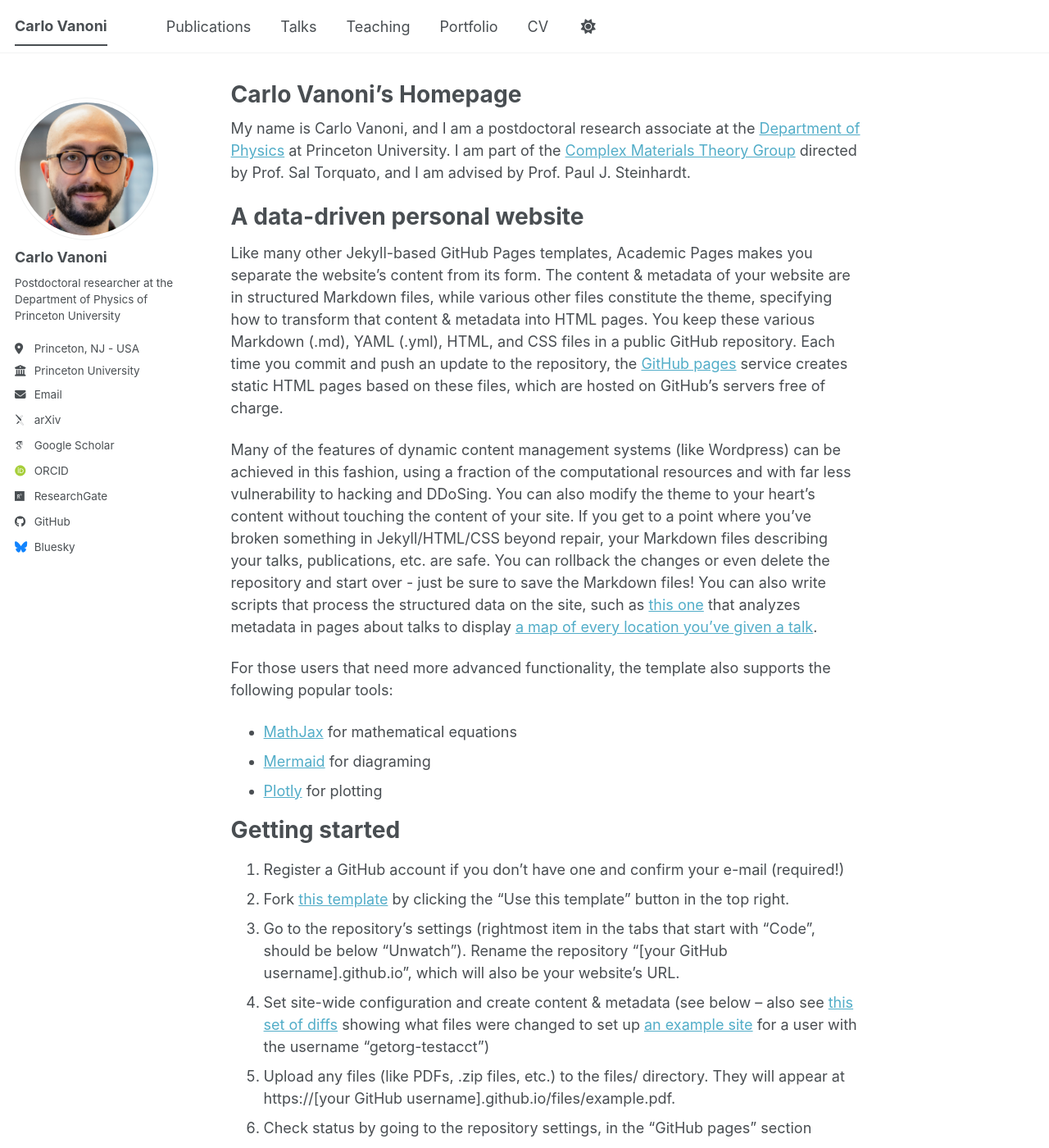
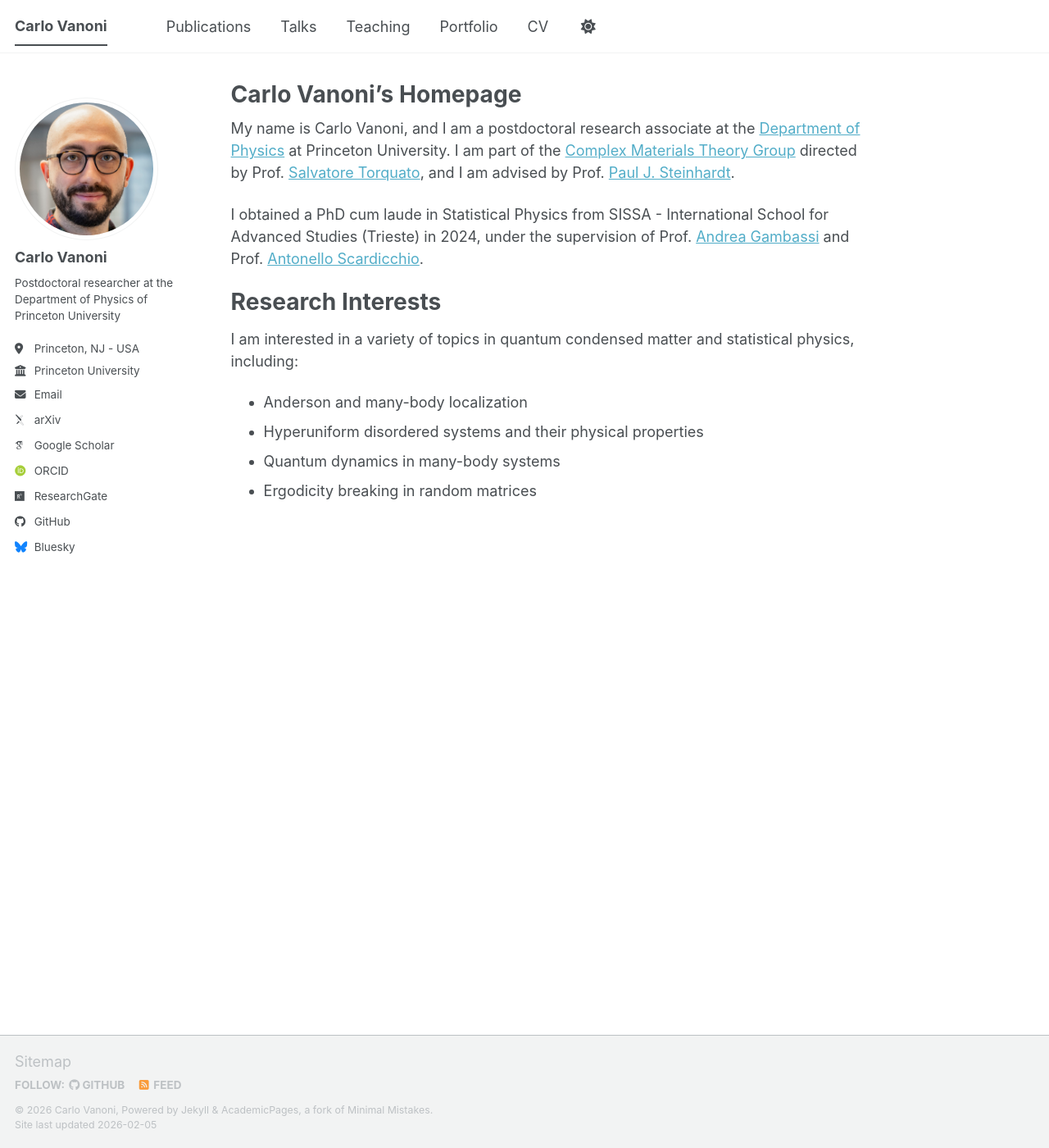
Before and after one commit to CarloVanoni/carlovanoni.github.io, a Jekyll site: the page built from _pages/about.md, in a window 1280 px wide and 1400 px high. Shown: the whole window at 82% size. Built offline with Jekyll 4.4.1, drawn with Linux system fonts in a browser that asks for light colours; some web fonts are replaced; a script bundle is joined from its source files by our own code; library files that are not in the unit come from our copies; some of the changed text lies outside the part shown.

Commit message:
Update about.md

```diff
--- a/_pages/about.md
+++ b/_pages/about.md
@@ -6,50 +6,14 @@ redirect_from:
   - /about/
   - /about.html
 ---
-My name is Carlo Vanoni, and I am a postdoctoral research associate at the [Department of Physics](https://phy.princeton.edu) at Princeton University. I am part of the [Complex Materials Theory Group](https://torquato.princeton.edu) directed by Prof. Sal Torquato, and I am advised by Prof. Paul J. Steinhardt.
+My name is Carlo Vanoni, and I am a postdoctoral research associate at the [Department of Physics](https://phy.princeton.edu) at Princeton University. I am part of the [Complex Materials Theory Group](https://torquato.princeton.edu) directed by Prof. [Salvatore Torquato](https://en.wikipedia.org/wiki/Salvatore_Torquato), and I am advised by Prof. [Paul J. Steinhardt](https://en.wikipedia.org/wiki/Paul_Steinhardt).
 
+I obtained a PhD cum laude in Statistical Physics from SISSA - International School for Advanced Studies (Trieste) in 2024, under the supervision of Prof. [Andrea Gambassi](https://www.statphys.sissa.it/wordpress/?page_id=1714) and Prof. [Antonello Scardicchio](https://www.ictp.it/member/antonello-scardicchio#biography).
 
-
-A data-driven personal website
+Research Interests
 ======
-Like many other Jekyll-based GitHub Pages templates, Academic Pages makes you separate the website's content from its form. The content & metadata of your website are in structured Markdown files, while various other files constitute the theme, specifying how to transform that content & metadata into HTML pages. You keep these various Markdown (.md), YAML (.yml), HTML, and CSS files in a public GitHub repository. Each time you commit and push an update to the repository, the [GitHub pages](https://pages.github.com/) service creates static HTML pages based on these files, which are hosted on GitHub's servers free of charge.
-
-Many of the features of dynamic content management systems (like Wordpress) can be achieved in this fashion, using a fraction of the computational resources and with far less vulnerability to hacking and DDoSing. You can also modify the theme to your heart's content without touching the content of your site. If you get to a point where you've broken something in Jekyll/HTML/CSS beyond repair, your Markdown files describing your talks, publications, etc. are safe. You can rollback the changes or even delete the repository and start over - just be sure to save the Markdown files! You can also write scripts that process the structured data on the site, such as [this one](https://github.com/academicpages/academicpages.github.io/blob/master/talkmap.ipynb) that analyzes metadata in pages about talks to display [a map of every location you've given a talk](https://academicpages.github.io/talkmap.html).
-
-For those users that need more advanced functionality, the template also supports the following popular tools:
-- [MathJax](https://www.mathjax.org/) for mathematical equations
-- [Mermaid](https://mermaid.js.org/) for diagraming
-- [Plotly](https://plotly.com/javascript/) for plotting
-
-Getting started
-======
-1. Register a GitHub account if you don't have one and confirm your e-mail (required!)
-1. Fork [this template](https://github.com/academicpages/academicpages.github.io) by clicking the "Use this template" button in the top right.
-1. Go to the repository's settings (rightmost item in the tabs that start with "Code", should be below "Unwatch"). Rename the repository "[your GitHub username].github.io", which will also be your website's URL.
-1. Set site-wide configuration and create content & metadata (see below -- also see [this set of diffs](https://archive.is/3TPas) showing what files were changed to set up [an example site](https://getorg-testacct.github.io) for a user with the username "getorg-testacct")
-1. Upload any files (like PDFs, .zip files, etc.) to the files/ directory. They will appear at https://[your GitHub username].github.io/files/example.pdf.
-1. Check status by going to the repository settings, in the "GitHub pages" section
-
-Site-wide configuration
-------
-The main configuration file for the site is in the base directory in [_config.yml](https://github.com/academicpages/academicpages.github.io/blob/master/_config.yml), which defines the content in the sidebars and other site-wide features. You will need to replace the default variables with ones about yourself and your site's github repository. The configuration file for the top menu is in [_data/navigation.yml](https://github.com/academicpages/academicpages.github.io/blob/master/_data/navigation.yml). For example, if you don't have a portfolio or blog posts, you can remove those items from that navigation.yml file to remove them from the header.
-
-Create content & metadata
-------
-For site content, there is one Markdown file for each type of content, which are stored in directories like _publications, _talks, _posts, _teaching, or _pages. For example, each talk is a Markdown file in the [_talks directory](https://github.com/academicpages/academicpages.github.io/tree/master/_talks). At the top of each Markdown file is structured data in YAML about the talk, which the theme will parse to do lots of cool stuff. The same structured data about a talk is used to generate the list of talks on the [Talks page](https://academicpages.github.io/talks), each [individual page](https://academicpages.github.io/talks/2012-03-01-talk-1) for specific talks, the talks section for the [CV page](https://academicpages.github.io/cv), and the [map of places you've given a talk](https://academicpages.github.io/talkmap.html) (if you run this [python file](https://github.com/academicpages/academicpages.github.io/blob/master/talkmap.py) or [Jupyter notebook](https://github.com/academicpages/academicpages.github.io/blob/master/talkmap.ipynb), which creates the HTML for the map based on the contents of the _talks directory).
-
-**Markdown generator**
-
-The repository includes [a set of Jupyter notebooks](https://github.com/academicpages/academicpages.github.io/tree/master/markdown_generator
-) that converts a CSV containing structured data about talks or presentations into individual Markdown files that will be properly formatted for the Academic Pages template. The sample CSVs in that directory are the ones I used to create my own personal website at stuartgeiger.com. My usual workflow is that I keep a spreadsheet of my publications and talks, then run the code in these notebooks to generate the Markdown files, then commit and push them to the GitHub repository.
-
-How to edit your site's GitHub repository
-------
-Many people use a git client to create files on their local computer and then push them to GitHub's servers. If you are not familiar with git, you can directly edit these configuration and Markdown files directly in the github.com interface. Navigate to a file (like [this one](https://github.com/academicpages/academicpages.github.io/blob/master/_talks/2012-03-01-talk-1.md) and click the pencil icon in the top right of the content preview (to the right of the "Raw | Blame | History" buttons). You can delete a file by clicking the trashcan icon to the right of the pencil icon. You can also create new files or upload files by navigating to a directory and clicking the "Create new file" or "Upload files" buttons.
-
-Example: editing a Markdown file for a talk
-![Editing a Markdown file for a talk](/images/editing-talk.png)
-
-For more info
-------
-More info about configuring Academic Pages can be found in [the guide](https://academicpages.github.io/markdown/), the [growing wiki](https://github.com/academicpages/academicpages.github.io/wiki), and you can always [ask a question on GitHub](https://github.com/academicpages/academicpages.github.io/discussions). The [guides for the Minimal Mistakes theme](https://mmistakes.github.io/minimal-mistakes/docs/configuration/) (which this theme was forked from) might also be helpful.
+I am interested in a variety of topics in quantum condensed matter and statistical physics, including:
+- Anderson and many-body localization
+- Hyperuniform disordered systems and their physical properties
+- Quantum dynamics in many-body systems
+- Ergodicity breaking in random matrices
```
